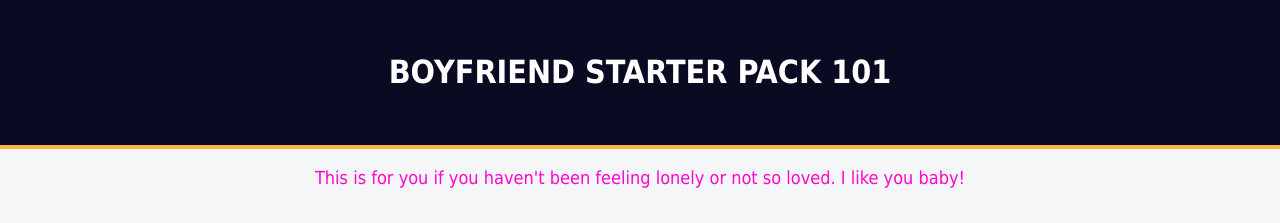
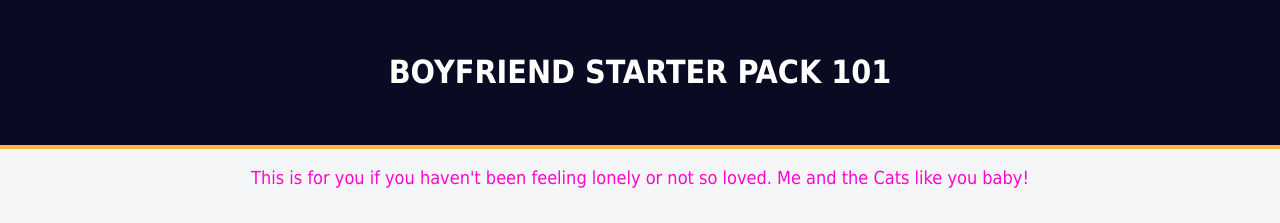
Before and after one commit to ankondeyani/boyfriend-starter-pack-101, a plain HTML site: page index.html in a window 1280 px wide. Shown: the top 223 px of the page. Drawn offline with Linux system fonts and the light colour scheme.

Commit message:
Update index.html
text update

```diff
--- a/index.html
+++ b/index.html
@@ -10,7 +10,7 @@
     <header class="header">
       <h1>Boyfriend Starter Pack 101</h1>
     </header>
-    <p class="wuw">This is for you if you haven't been feeling lonely or not so loved. I like you baby!</p>
+    <p class="wuw">This is for you if you haven't been feeling lonely or not so loved. Me and the Cats like you baby!</p>
     <div class="gallery">
       <img src="https://cdn.freecodecamp.org/curriculum/css-photo-gallery/1.jpg" alt="A very cute cattoooo.">
       <img src="https://cdn.freecodecamp.org/curriculum/css-photo-gallery/2.jpg" alt="A very cute cattoooo.">
```
